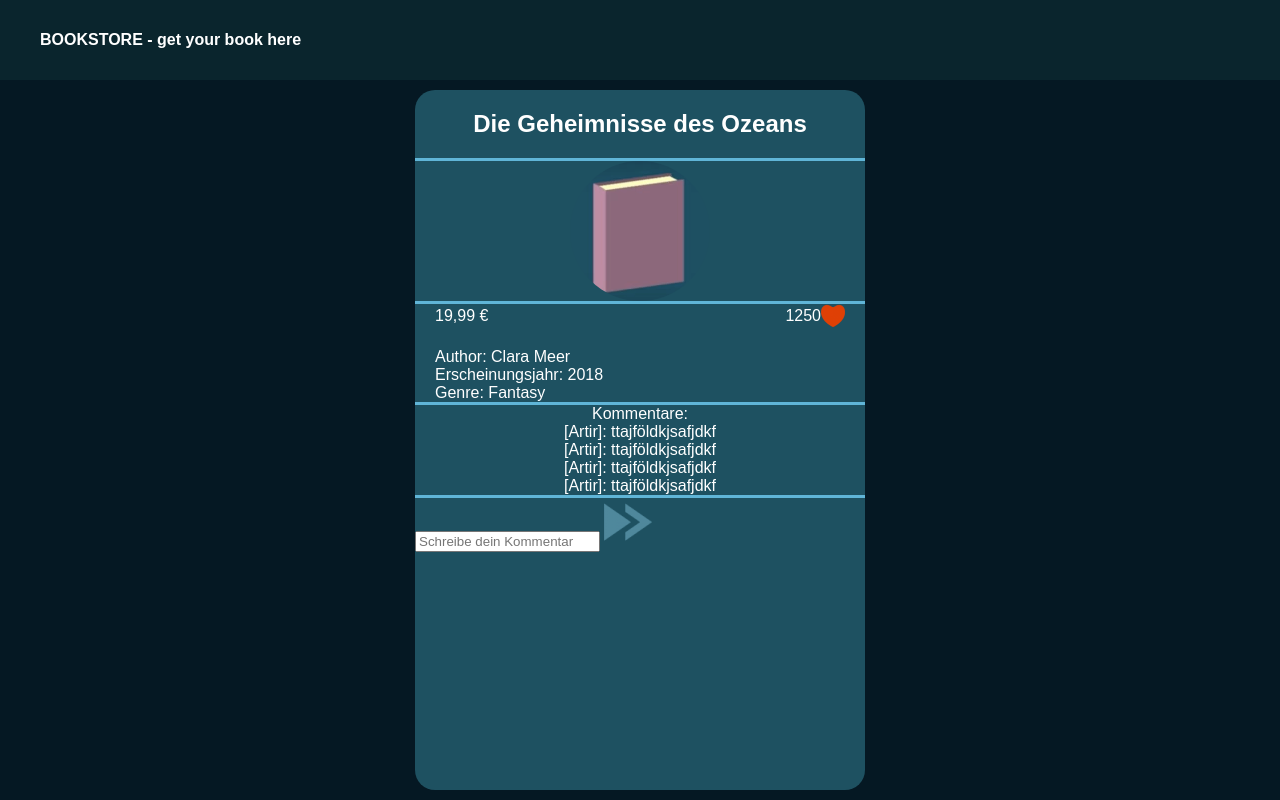
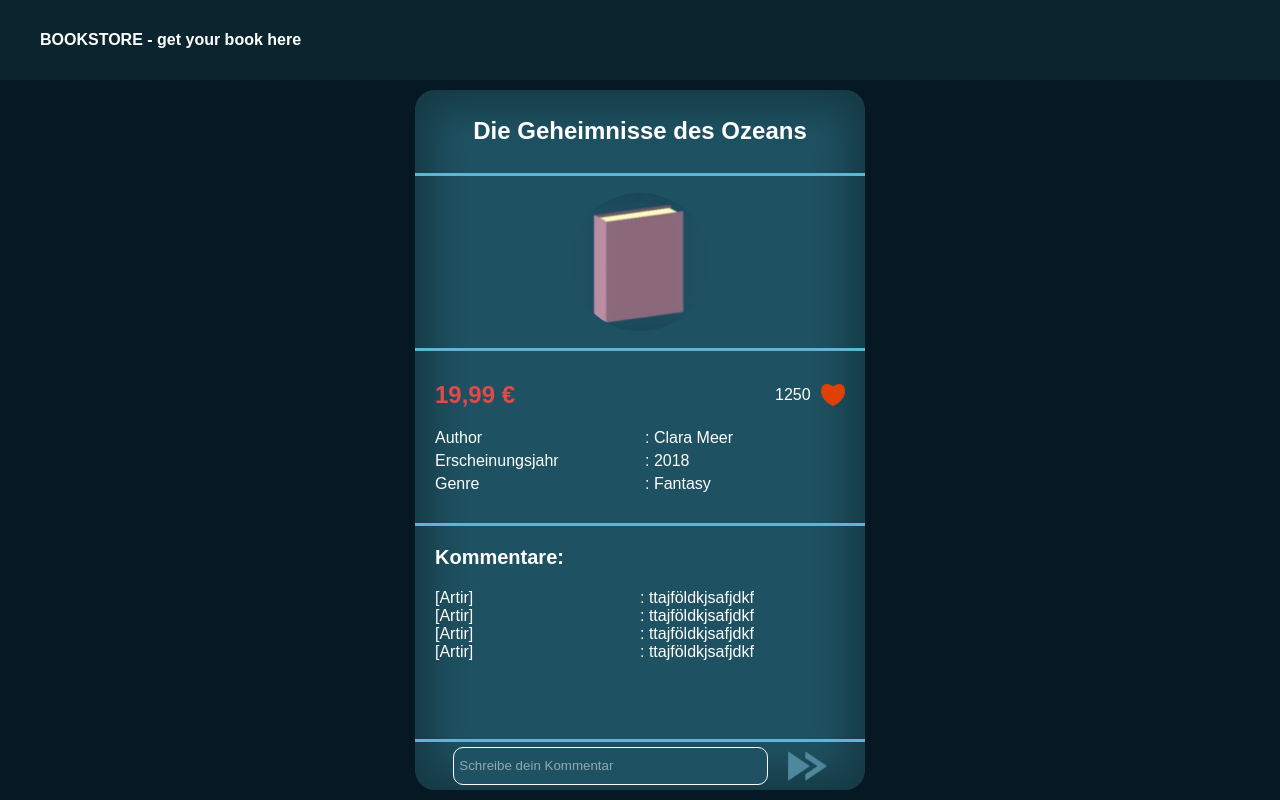
Before and after one commit to artir97/-bookstore, a plain HTML site: page index.html in a window 1280 px wide. Drawn offline with Linux system fonts and the light colour scheme.

Commit message:
card structure with styling

```diff
--- a/index.html
+++ b/index.html
@@ -16,7 +16,7 @@
     </nav>
     <div id="book-cards-container">
         <div class="card">
-            <div class="sub-container">
+            <div class="sub-container headline-container">
                 <h2>Die Geheimnisse des Ozeans</h2>
             </div>
             <div class="sub-container image-book">
@@ -31,40 +31,40 @@
                     </div>
                 </div>
                 <div class="bottom-row">
-                    <div>
+                    <div class="book-information-data">
                         <div>Author</div>
                         <div>: Clara Meer</div>
                     </div>
-                    <div>
+                    <div class="book-information-data">
                         <div>Erscheinungsjahr</div>
                         <div>: 2018</div>
                     </div>
-                    <div>
+                    <div class="book-information-data">
                         <div>Genre</div>
                         <div>: Fantasy</div>
                     </div>
                 </div>
             </div>
-            <div class="sub-container">
-                <div>Kommentare:</div>
-                <div>
+            <div class="sub-container comments-container">
+                <div class="comment-headline">Kommentare:</div>
+                <div class="comment">
                     <div>[Artir]</div>
                     <div>: ttajföldkjsafjdkf</div>
                 </div>
-                <div>
+                <div class="comment">
                     <div>[Artir]</div>
                     <div>: ttajföldkjsafjdkf</div>
                 </div>
-                <div>
+                <div class="comment">
                     <div>[Artir]</div>
                     <div>: ttajföldkjsafjdkf</div>
                 </div>
-                <div>
+                <div class="comment">
                     <div>[Artir]</div>
                     <div>: ttajföldkjsafjdkf</div>
                 </div>
             </div>
-            <div class="sub-container">
+            <div class="sub-container write-comment-section">
                 <input type="text" name="message-input" id="message-input" placeholder="Schreibe dein Kommentar">
                 <img src="./assets/icon/send-message.png" alt="send message arrow">
             </div>
--- a/styles/card.css
+++ b/styles/card.css
@@ -1,5 +1,6 @@
 .card {
     background-color: #1E5161;
+    box-shadow: inset 0px 0px 35px 18px rgba(0, 0, 0, 0.29);
     width: 450px;
     height: 700px;
     border-radius: 20px;
@@ -18,15 +19,21 @@
 .card .image-book {
     display: flex;
     justify-content: center;
+    align-items: center;
+    height: 25%;
 }
 
 .card .image-book img {
-    border-radius: 50%
+    border-radius: 50%;
+    height: 80%;
 }
 
 /* BOOK INFORMATION SECTION */
 .card .book-information {
+    height: 25%;
+
     display: flex;
+    justify-content: center;
     flex-direction: column;
     gap: 20px;
 }
@@ -40,9 +47,17 @@
     align-items: center;
 }
 
+.price {
+    font-size: 24px;
+    color: rgb(227, 73, 73);
+    font-weight: bold;
+}
+
 .card .book-information .top-row .likes-container {
+    width: 70px;
     display: flex;
     align-items: center;
+    justify-content: space-between;
 }
 
 .card .book-information .top-row .likes-container img {
@@ -52,10 +67,49 @@
 .card .book-information .bottom-row {
     padding-left: 20px;
     padding-right: 20px;
+    width: 300px;
 
     display: flex;
     flex-direction: column;
     align-items: start;
+    gap: 5px;
+}
+
+.book-information-data {
+    width: 100%;
+
+    display: flex;
+}
+
+.book-information-data div:first-child {
+    width: 70%;
+}
+
+/* COMMENTS CONTAINER*/
+
+.comments-container {
+    height: 28%;
+    display: flex;
+    flex-direction: column;
+    padding-top: 20px;
+}
+
+.comment-headline {
+    padding-left: 20px;
+    margin-bottom: 20px;
+    font-weight: bold;
+    font-size: 20px;
+}
+
+.comment {
+    padding-left: 20px;
+    padding-right: 20px;
+    display: flex;
+    justify-content: center;
+}
+
+.comment div {
+    width: 300px;
 }
 
 /* SUB CONTAINERS*/
@@ -64,11 +118,45 @@
     border-bottom: 3px solid #60b5d7;
 }
 
-.card .sub-container div {
-    display: flex;
-    justify-content: center;
-}
-
 .card .sub-container:last-child {
     border: none;
 }
+
+/* HEADLINE CONTAINER */
+.headline-container {
+    height: 12%;
+    display: flex;
+    justify-content: center;
+    align-items: center;
+}
+
+/* SUB CONTAINER INPUT FIELD */
+.sub-container input {
+    padding: 5px;
+    width: 70%;
+}
+
+.write-comment-section {
+    display: flex;
+    justify-content: center;
+    align-items: center;
+    flex-grow: 1;
+    gap: 20px;
+}
+
+.write-comment-section input,
+.write-comment-section img {
+    height: 80%;
+}
+
+.write-comment-section input {
+    border-radius: 10px;
+    border: 1px solid #fff;
+    background-color: #1E5161;
+    color: #fff;
+}
+
+.write-comment-section input::placeholder {
+    color: #fff;
+    opacity: 0.5;
+}
```
